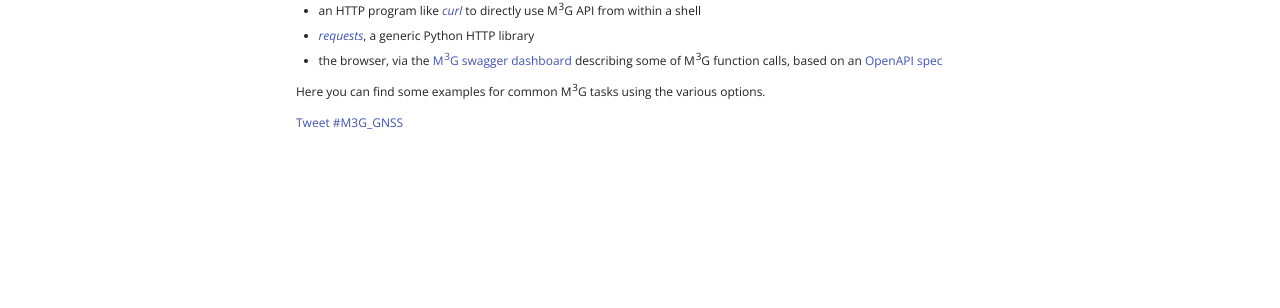
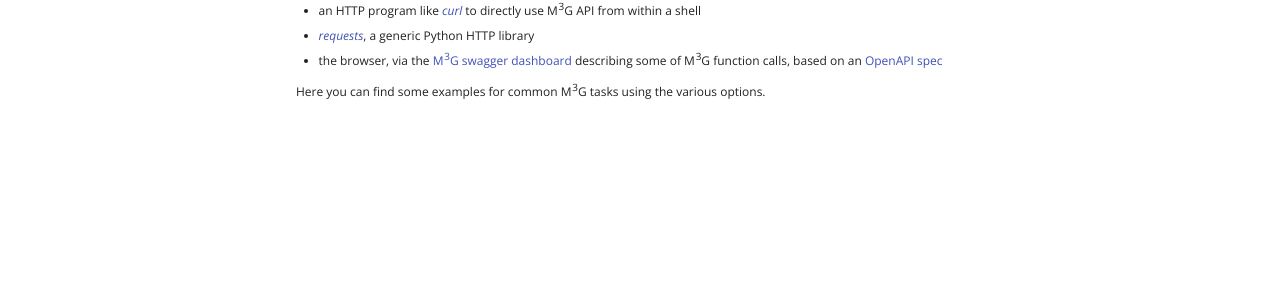
Before and after one commit to 176paws/doc4m3g, an MkDocs documentation site: the page built from docs/index.md, in a window 1280 px wide. Shown: the part 492-800 px from the top of the page. Built offline with MkDocs 1.6.1 and Material for MkDocs 9.7.7, drawn with Linux system fonts in a browser that asks for light colours; comment, search, counter and statistics services are not loaded.

Commit message:
Update index.md

```diff
--- a/docs/index.md
+++ b/docs/index.md
@@ -19,5 +19,3 @@
 - the browser, via the [M<sup>3</sup>G swagger dashboard](https://gnss-metadata.eu/__test/site/api-docs) describing some of M<sup>3</sup>G function calls, based on an [OpenAPI spec](https://swagger.io/specification/)
 
 Here you can find some examples for common M<sup>3</sup>G tasks using the various options.
-
-<a href="https://twitter.com/intent/tweet?button_hashtag=LoveTwitter&ref_src=twsrc%5Etfw" class="twitter-hashtag-button" data-dnt="true" data-show-count="false">Tweet #M3G_GNSS</a><script async src="https://platform.twitter.com/widgets.js" charset="utf-8"></script>
```
